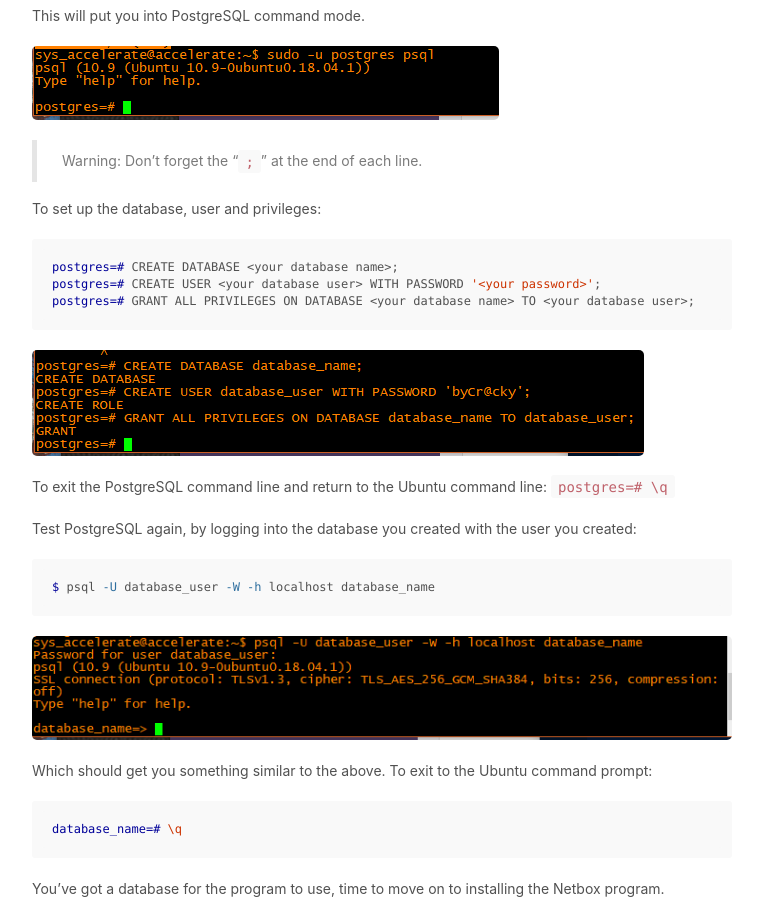
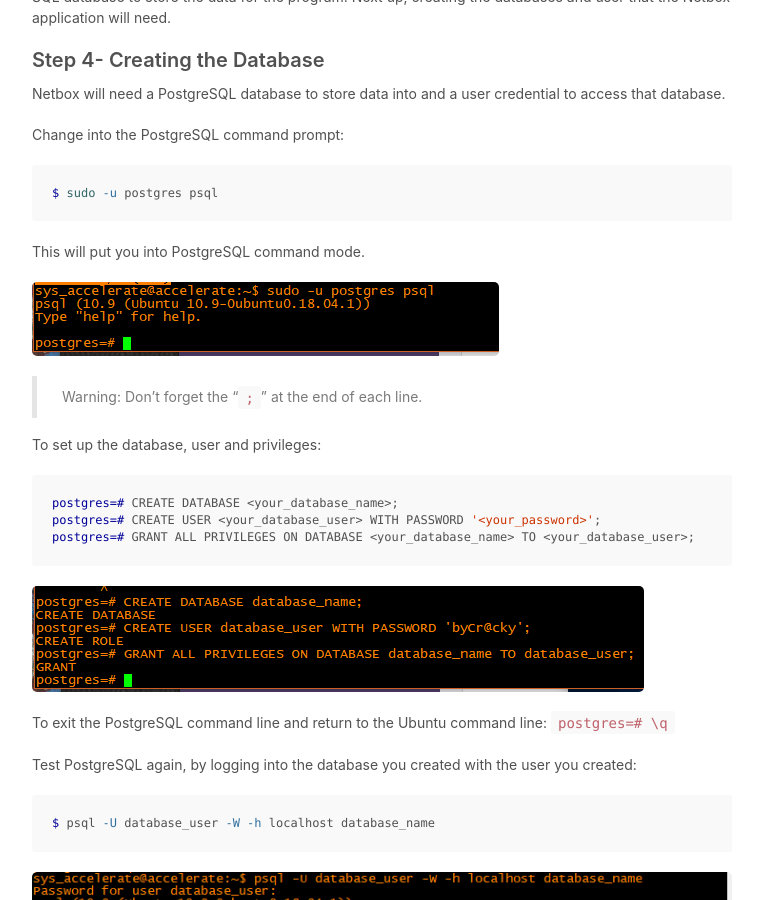
Before and after one commit to itwritsmall/itwritsmall.github.io, a Jekyll site: the page built from _posts/2019-08-05-installing-netbox.md, in a window 1280 px wide and 900 px high, scrolled down 4940 px. Shown: the whole window, without its empty margins (258-1021 px from the left). Built offline with Jekyll 4.4.1, drawn with Linux system fonts in a browser that asks for light colours; some of the changed text lies outside the part shown.

````diff
--- a/_posts/2019-08-05-installing-netbox.md
+++ b/_posts/2019-08-05-installing-netbox.md
@@ -125,9 +132,9 @@ This will put you into PostgreSQL command mode.
 To set up the database, user and privileges:
 
 ``` console
-postgres=# CREATE DATABASE <your database name>;
-postgres=# CREATE USER <your database user> WITH PASSWORD '<your password>';
-postgres=# GRANT ALL PRIVILEGES ON DATABASE <your database name> TO <your database user>;
+postgres=# CREATE DATABASE <your_database_name>;
+postgres=# CREATE USER <your_database_user> WITH PASSWORD '<your_password>';
+postgres=# GRANT ALL PRIVILEGES ON DATABASE <your_database_name> TO <your_database_user>;
 ```
 ![image]({{site.url}}/assets/2019-08-06-install-netbox/postgresDatabaseSetup.png)
 
@@ -237,9 +244,9 @@ Modify:
 
 ``` console
 DATABASE = {
-	'NAME': '<use the database name you created>',
-	'USER':'<the postgresql user you created>'
-	'PASSWORD':'<the postgresql password you specified>'
+	'NAME': '<use_the_database_name_you_created>',
+	'USER':'<the_postgresql_user_you_created>'
+	'PASSWORD':'<the_postgresql_password_you_specified>'
 }
 
 And then change:
````
Also changed, not shown: other parts of _posts/2019-08-05-installing-netbox.md (+8 -1 lines).
